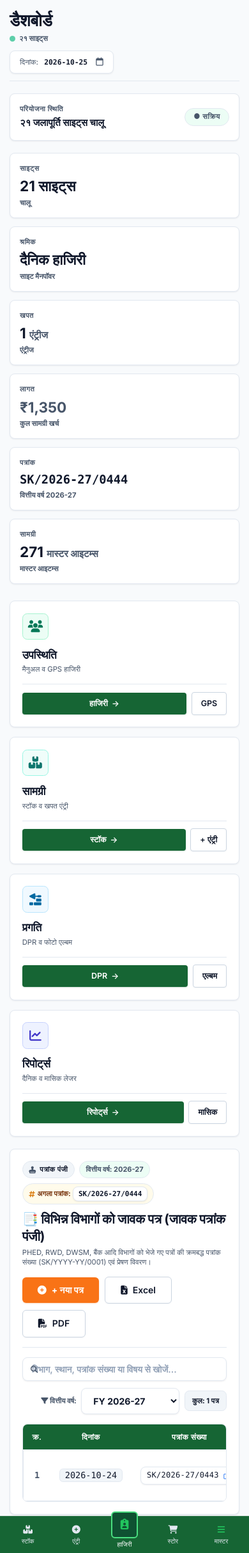
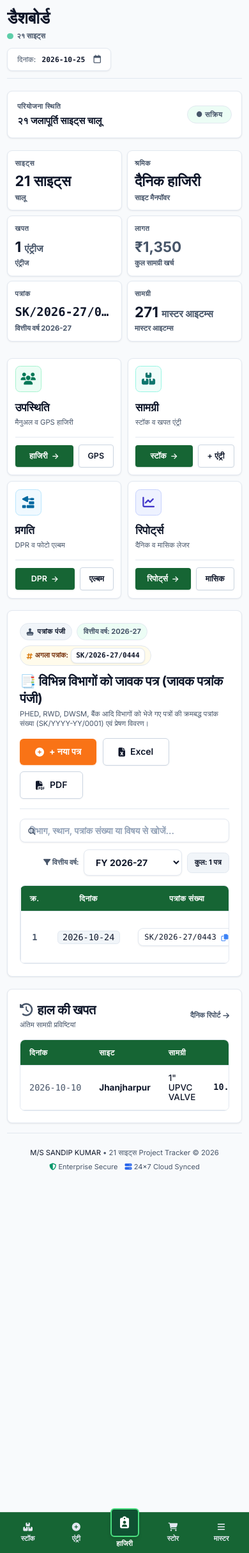
Before and after one commit to subashrajsp143-beep/sandipkumar-tracker, a Flask app: page /portal in a window 390 px wide. Shown: the part 60-2488 px from the top of the page at 64% size. Run offline with Flask 3, Linux system fonts and the light colour scheme; the visitor is signed in with stand-in values (Sample User, id 1); data comes from the database, SQL or seed files in the repository; some libraries are stand-ins or nearby versions.

Commit message:
feat(apk): Release APK v1.6.0 with Option 2 logo and ultra-clean mobile layout

```diff
--- a/android-app/app/src/main/res/values/colors.xml
+++ b/android-app/app/src/main/res/values/colors.xml
@@ -1,7 +1,7 @@
 <?xml version="1.0" encoding="utf-8"?>
 <resources>
-    <color name="primary">#1e3a8a</color>
-    <color name="primary_dark">#0f172a</color>
-    <color name="accent">#f59e0b</color>
+    <color name="primary">#166534</color>
+    <color name="primary_dark">#0B3D20</color>
+    <color name="accent">#22C55E</color>
     <color name="white">#FFFFFFFF</color>
 </resources>
--- a/app.py
+++ b/app.py
@@ -1419,11 +1419,11 @@ def app_version():
     """Returns the latest available Android APK version and release metadata."""
     return jsonify({
         "status": "ok",
-        "version_code": 6,
-        "version_name": "1.5.0",
+        "version_code": 7,
+        "version_name": "1.6.0",
         "apk_url": "https://github.com/subashrajsp143-beep/sandipkumar-tracker/releases/download/v1.0-apk/SandipKumarTracker.apk",
-        "changelog": "सुपरवाइज़र हाजिरी केंद्र: नया वर्कर तुरंत जोड़ें और लाइव फोटो हाजिरी दर्ज करें",
-        "release_date": "2026-10-21"
+        "changelog": "नया लोगो (JJM वाटर शील्ड) + अल्ट्रा-क्लीन सिंपल मोबाइल डैशबोर्ड और हाजिरी",
+        "release_date": "2026-10-25"
     })
 
 
--- a/templates/base.html
+++ b/templates/base.html
@@ -393,7 +393,7 @@
 
                 <!-- Left: Mobile Toggle + Operational Status Pill -->
                 <div class="flex items-center gap-3">
-                    <button type="button" onclick="toggleMobileSidebar()" class="md:hidden p-2 rounded-xl text-slate-600 hover:bg-slate-100 transition" title="Menu">
+                    <button type="button" onclick="toggleMobileSidebar()" class="md:hidden p-2 rounded-xl text-white hover:bg-white/10 transition" title="Menu">
                         <i class="fa-solid fa-bars text-lg"></i>
                     </button>
 
@@ -442,7 +442,7 @@
             </header>
 
             <!-- SCROLLABLE CONTENT BODY (Off-White #F4F6F5) -->
-            <main class="flex-1 overflow-y-auto p-4 sm:p-6 lg:p-8 bg-[#F0FDF4] space-y-6">
+            <main class="flex-1 overflow-y-auto p-3 sm:p-6 lg:p-8 pb-24 md:pb-8 bg-[#F0FDF4] space-y-4 sm:space-y-6">
                 <!-- Flash Messages -->
                 {% with messages = get_flashed_messages(with_categories=true) %}
                     {% if messages %}
@@ -539,54 +539,54 @@
     <!-- ========================================================================= -->
     <!-- NATIVE MOBILE STICKY BOTTOM NAVIGATION BAR (Android APK & Mobile Web)    -->
     <!-- ========================================================================= -->
-    <nav class="md:hidden fixed bottom-0 left-0 right-0 z-40 bg-[#166534] border-t border-[#C7E6D1] py-1.5 px-2 no-print">
+    <nav class="md:hidden fixed bottom-0 left-0 right-0 z-40 bg-[#166534] border-t border-[#C7E6D1]/30 py-1.5 px-2 no-print shadow-lg">
         <div class="grid grid-cols-5 gap-1 text-center items-center">
 
             <!-- 1. होम / स्टॉक -->
             <a href="{% if session.get('role') == 'supervisor' and not session.get('is_owner') %}{{ url_for('site_stock') }}{% else %}{{ url_for('dashboard') }}{% endif %}"
-               class="flex flex-col items-center justify-center py-1 px-1 rounded-md {% if request.path in ['/stock', '/dashboard', '/'] %}text-[#22C55E] font-medium bg-white/10{% else %}text-[#C7E6D1] hover:text-white{% endif %} transition">
+               class="flex flex-col items-center justify-center py-1 px-1 rounded-md {% if request.path in ['/stock', '/dashboard', '/'] %}text-white font-bold bg-white/15{% else %}text-[#E2F3E7] hover:text-white{% endif %} transition">
                 <div class="w-5 h-5 flex items-center justify-center text-sm">
                     <i class="fa-solid fa-boxes-stacked"></i>
                 </div>
-                <span class="text-[10px] tracking-tight">स्टॉक</span>
+                <span class="text-[11px] font-semibold tracking-tight">स्टॉक</span>
             </a>
 
             <!-- 2. दैनिक एंट्री -->
             <a href="{{ url_for('daily_entry') }}"
-               class="flex flex-col items-center justify-center py-1 px-1 rounded-md {% if request.path in ['/entry', '/daily-entry'] %}text-[#22C55E] font-medium bg-white/10{% else %}text-[#C7E6D1] hover:text-white{% endif %} transition">
+               class="flex flex-col items-center justify-center py-1 px-1 rounded-md {% if request.path in ['/entry', '/daily-entry'] %}text-white font-bold bg-white/15{% else %}text-[#E2F3E7] hover:text-white{% endif %} transition">
                 <div class="w-5 h-5 flex items-center justify-center text-sm">
                     <i class="fa-solid fa-circle-plus"></i>
                 </div>
-                <span class="text-[10px] tracking-tight">एंट्री</span>
+                <span class="text-[11px] font-semibold tracking-tight">एंट्री</span>
             </a>
 
             <!-- 3. हाजिरी - Center Floating Button -->
             <a href="{{ url_for('attendance_view') }}"
                class="flex flex-col items-center justify-center -mt-3.5 group transition">
-                <div class="w-11 h-11 rounded-lg bg-[#166534] text-white flex items-center justify-center text-lg border-2 border-[#22C55E]">
-                    <i class="fa-solid fa-clipboard-user text-[#22C55E]"></i>
+                <div class="w-12 h-12 rounded-xl bg-[#22C55E] text-[#052E16] flex items-center justify-center text-xl shadow-md border-2 border-white">
+                    <i class="fa-solid fa-clipboard-user text-white"></i>
                 </div>
-                <span class="text-[10px] font-medium text-white mt-0.5">हाजिरी</span>
+                <span class="text-[11px] font-bold text-white mt-0.5">हाजिरी</span>
             </a>
 
             <!-- 4. स्टोर (Material Store) -->
             <a href="{{ url_for('material_store') }}"
-               class="flex flex-col items-center justify-center py-1 px-1 rounded-md {% if request.path == '/store' %}text-[#22C55E] font-medium bg-white/10{% else %}text-[#C7E6D1] hover:text-white{% endif %} transition">
+               class="flex flex-col items-center justify-center py-1 px-1 rounded-md {% if request.path == '/store' %}text-white font-bold bg-white/15{% else %}text-[#E2F3E7] hover:text-white{% endif %} transition">
                 <div class="w-5 h-5 flex items-center justify-center text-sm">
                     <i class="fa-solid fa-cart-shopping"></i>
                 </div>
-                <span class="text-[10px] tracking-tight">स्टोर</span>
+                <span class="text-[11px] font-semibold tracking-tight">स्टोर</span>
             </a>
 
             <!-- 5. मेनू / Menu -->
             <button type="button"
                     onclick="toggleMobileSidebar()"
                     id="bottomNavSidebarBtn"
-                    class="flex flex-col items-center justify-center py-1 px-1 rounded-md text-[#C7E6D1] hover:text-white transition focus:outline-none">
-                <div class="w-5 h-5 flex items-center justify-center text-sm text-[#22C55E]">
+                    class="flex flex-col items-center justify-center py-1 px-1 rounded-md text-[#E2F3E7] hover:text-white transition focus:outline-none">
+                <div class="w-5 h-5 flex items-center justify-center text-sm">
                     <i class="fa-solid fa-bars"></i>
                 </div>
-                <span class="text-[10px] tracking-tight" data-i18n="seg_admin">मेनू</span>
+                <span class="text-[11px] font-semibold tracking-tight" data-i18n="seg_admin">मेनू</span>
             </button>
 
         </div>
--- a/templates/dashboard.html
+++ b/templates/dashboard.html
@@ -41,45 +41,45 @@
     <!-- ======================================================== -->
     <!-- 3. 6 INFORMATION TILES: Pure White, Big Bold Numbers, High Contrast -->
     <!-- ======================================================== -->
-    <div class="grid grid-cols-1 sm:grid-cols-2 lg:grid-cols-3 gap-3.5">
+    <div class="grid grid-cols-2 lg:grid-cols-3 gap-2 sm:gap-3.5">
 
         <!-- Tile 1: Project Sites -->
-        <div class="bg-white rounded-xl p-4 sm:p-5 border border-slate-200 shadow-2xs flex flex-col justify-between hover:border-emerald-500 transition">
+        <div class="bg-white rounded-xl p-3 sm:p-5 border border-slate-200 shadow-2xs flex flex-col justify-between hover:border-emerald-500 transition">
             <div class="text-[11px] font-bold text-slate-500 uppercase tracking-wider" data-i18n="tile_sites">साइट्स</div>
             <div class="text-2xl sm:text-3xl font-black text-slate-900 mt-1" data-i18n="tile_sites_val">21 साइट्स</div>
             <div class="text-xs text-emerald-700 font-bold mt-1" data-i18n="tile_sites_sub">● सभी चालू</div>
         </div>
 
         <!-- Tile 2: Manpower on Duty -->
-        <div class="bg-white rounded-xl p-4 sm:p-5 border border-slate-200 shadow-2xs flex flex-col justify-between hover:border-indigo-500 transition">
+        <div class="bg-white rounded-xl p-3 sm:p-5 border border-slate-200 shadow-2xs flex flex-col justify-between hover:border-indigo-500 transition">
             <div class="text-[11px] font-bold text-slate-500 uppercase tracking-wider" data-i18n="tile_workers">श्रमिक</div>
             <div class="text-2xl sm:text-3xl font-black text-slate-900 mt-1" data-i18n="tile_workers_val">दैनिक हाजिरी</div>
             <div class="text-xs text-indigo-700 font-bold mt-1" data-i18n="tile_workers_sub">साइट मैनपॉवर</div>
         </div>
 
         <!-- Tile 3: Usage Entries -->
-        <div class="bg-white rounded-xl p-4 sm:p-5 border border-slate-200 shadow-2xs flex flex-col justify-between hover:border-teal-500 transition">
+        <div class="bg-white rounded-xl p-3 sm:p-5 border border-slate-200 shadow-2xs flex flex-col justify-between hover:border-teal-500 transition">
             <div class="text-[11px] font-bold text-slate-500 uppercase tracking-wider" data-i18n="tile_logs">खपत</div>
             <div class="text-2xl sm:text-3xl font-black text-slate-900 mt-1">{{ stats.total_logs }} <span class="text-base font-bold text-slate-500" data-i18n="tile_logs_sub">एंट्रीज</span></div>
             <div class="text-xs text-teal-700 font-bold mt-1" data-i18n="tile_logs_sub">कुल प्रविष्टियां</div>
         </div>
 
         <!-- Tile 4: Total Consumption Value -->
-        <div class="bg-white rounded-xl p-4 sm:p-5 border border-slate-200 shadow-2xs flex flex-col justify-between hover:border-emerald-600 transition">
+        <div class="bg-white rounded-xl p-3 sm:p-5 border border-slate-200 shadow-2xs flex flex-col justify-between hover:border-emerald-600 transition">
             <div class="text-[11px] font-bold text-slate-500 uppercase tracking-wider" data-i18n="tile_cost">लागत</div>
             <div class="text-2xl sm:text-3xl font-black text-emerald-800 mt-1">₹{{ "{:,.0f}".format(stats.total_cost) }}</div>
             <div class="text-xs text-amber-700 font-bold mt-1" data-i18n="tile_cost_sub">कुल सामग्री खर्च</div>
         </div>
 
         <!-- Tile 5: Next Letter Reference Number -->
-        <div class="bg-white rounded-xl p-4 sm:p-5 border border-slate-200 shadow-2xs flex flex-col justify-between hover:border-blue-500 transition">
+        <div class="bg-white rounded-xl p-3 sm:p-5 border border-slate-200 shadow-2xs flex flex-col justify-between hover:border-blue-500 transition">
             <div class="text-[11px] font-bold text-slate-500 uppercase tracking-wider" data-i18n="tile_ref">पत्रांक</div>
             <div class="text-xl sm:text-2xl font-mono font-black text-blue-900 mt-1 truncate">{{ next_letter_info.ref_no }}</div>
             <div class="text-xs text-blue-700 font-bold mt-1"><span data-i18n="tile_ref_sub">वित्तीय वर्ष</span> {{ next_letter_info.fy }}</div>
         </div>
 
         <!-- Tile 6: Material Store Catalog -->
-        <div class="bg-white rounded-xl p-4 sm:p-5 border border-slate-200 shadow-2xs flex flex-col justify-between hover:border-slate-400 transition">
+        <div class="bg-white rounded-xl p-3 sm:p-5 border border-slate-200 shadow-2xs flex flex-col justify-between hover:border-slate-400 transition">
             <div class="text-[11px] font-bold text-slate-500 uppercase tracking-wider" data-i18n="tile_items">सामग्री</div>
             <div class="text-2xl sm:text-3xl font-black text-slate-900 mt-1">{{ stats.total_materials }} <span class="text-base font-bold text-slate-500" data-i18n="tile_items_sub">आइटम्स</span></div>
             <div class="text-xs text-slate-500 font-bold mt-1" data-i18n="tile_items_sub">मास्टर कैटलॉग</div>
@@ -89,10 +89,10 @@
     <!-- ======================================================== -->
     <!-- 4. SEGREGATED CORE SEGMENTS: Pure White, Clear Icons, Solid Action Buttons -->
     <!-- ======================================================== -->
-    <div class="grid grid-cols-1 md:grid-cols-2 lg:grid-cols-4 gap-4 pt-2">
+    <div class="grid grid-cols-2 md:grid-cols-2 lg:grid-cols-4 gap-2.5 sm:gap-4 pt-2">
 
         <!-- Segment 1: Attendance & HR Console -->
-        <div class="bg-white rounded-xl p-5 border border-slate-200 shadow-2xs flex flex-col justify-between hover:border-emerald-500 transition">
+        <div class="bg-white rounded-xl p-3 sm:p-5 border border-slate-200 shadow-2xs flex flex-col justify-between hover:border-emerald-500 transition">
             <div>
                 <div class="w-11 h-11 rounded-lg icon-box-emerald flex items-center justify-center text-xl mb-3 shadow-2xs">
                     <i class="fa-solid fa-users"></i>
@@ -111,7 +111,7 @@
         </div>
 
         <!-- Segment 2: Material & Stock Register -->
-        <div class="bg-white rounded-xl p-5 border border-slate-200 shadow-2xs flex flex-col justify-between hover:border-teal-500 transition">
+        <div class="bg-white rounded-xl p-3 sm:p-5 border border-slate-200 shadow-2xs flex flex-col justify-between hover:border-teal-500 transition">
             <div>
                 <div class="w-11 h-11 rounded-lg icon-box-teal flex items-center justify-center text-xl mb-3 shadow-2xs">
                     <i class="fa-solid fa-boxes-stacked"></i>
@@ -130,7 +130,7 @@
         </div>
 
         <!-- Segment 3: DPR & Site Photos -->
-        <div class="bg-white rounded-xl p-5 border border-slate-200 shadow-2xs flex flex-col justify-between hover:border-sky-500 transition">
+        <div class="bg-white rounded-xl p-3 sm:p-5 border border-slate-200 shadow-2xs flex flex-col justify-between hover:border-sky-500 transition">
             <div>
                 <div class="w-11 h-11 rounded-lg icon-box-sky flex items-center justify-center text-xl mb-3 shadow-2xs">
                     <i class="fa-solid fa-trowel-bricks"></i>
@@ -149,7 +149,7 @@
         </div>
 
         <!-- Segment 4: Reports & Ledgers -->
-        <div class="bg-white rounded-xl p-5 border border-slate-200 shadow-2xs flex flex-col justify-between hover:border-indigo-500 transition">
+        <div class="bg-white rounded-xl p-3 sm:p-5 border border-slate-200 shadow-2xs flex flex-col justify-between hover:border-indigo-500 transition">
             <div>
                 <div class="w-11 h-11 rounded-lg icon-box-indigo flex items-center justify-center text-xl mb-3 shadow-2xs">
                     <i class="fa-solid fa-chart-line"></i>
```
Also changed, not shown: templates/login.html (+5 -5 lines), .github/workflows/build_apk.yml, android-app/app/src/main/res/mipmap-hdpi/ic_launcher.png, android-app/app/src/main/res/mipmap-hdpi/ic_launcher_round.png (added), android-app/app/src/main/res/mipmap-mdpi/ic_launcher.png, android-app/app/src/main/res/mipmap-mdpi/ic_launcher_round.png (added), android-app/app/src/main/res/mipmap-xhdpi/ic_launcher.png, android-app/app/src/main/res/mipmap-xhdpi/ic_launcher_round.png (added), android-app/app/src/main/res/mipmap-xxhdpi/ic_launcher.png, android-app/app/src/main/res/mipmap-xxhdpi/ic_launcher_round.png (added), android-app/app/src/main/res/mipmap-xxxhdpi/ic_launcher.png, android-app/app/src/main/res/mipmap-xxxhdpi/ic_launcher_round.png (added), app_icon.ico, static/favicon.ico, 1 other file.
